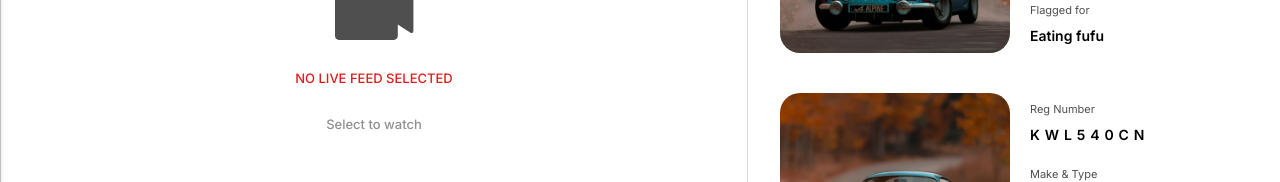
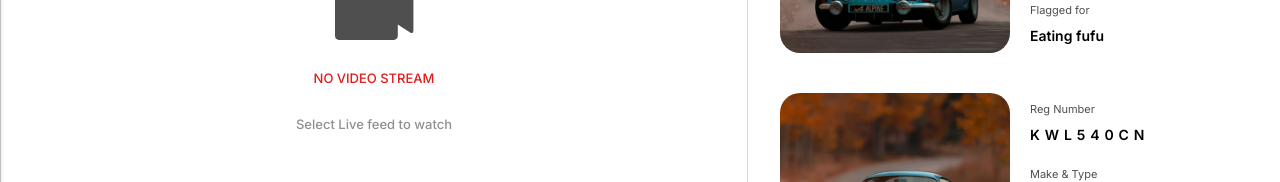
Before and after one commit to qobitech/respond-r, a React (Create React App) app: page /dashboard/overview in a window 1280 px wide. Shown: the part 304-486 px from the top of the page. Built offline with nearby package versions, Linux system fonts and the light colour scheme.

Commit message:
feat: setup respond-r

```diff
--- a/src/components/dashboard/overview/index.tsx
+++ b/src/components/dashboard/overview/index.tsx
@@ -75,8 +75,8 @@ const Overview: React.FC<IProps> = ({ states, ...props }) => {
           ) : (
             <div className="no-video-selected-section">
               <VideoSVG />
-              <p style={{ color: "#E21B1B" }}>NO LIVE FEED SELECTED</p>
-              <p>Select to watch</p>
+              <p style={{ color: "#E21B1B" }}>NO VIDEO STREAM</p>
+              <p>Select Live feed to watch</p>
             </div>
           )}
           <div className="stream-section">
```
